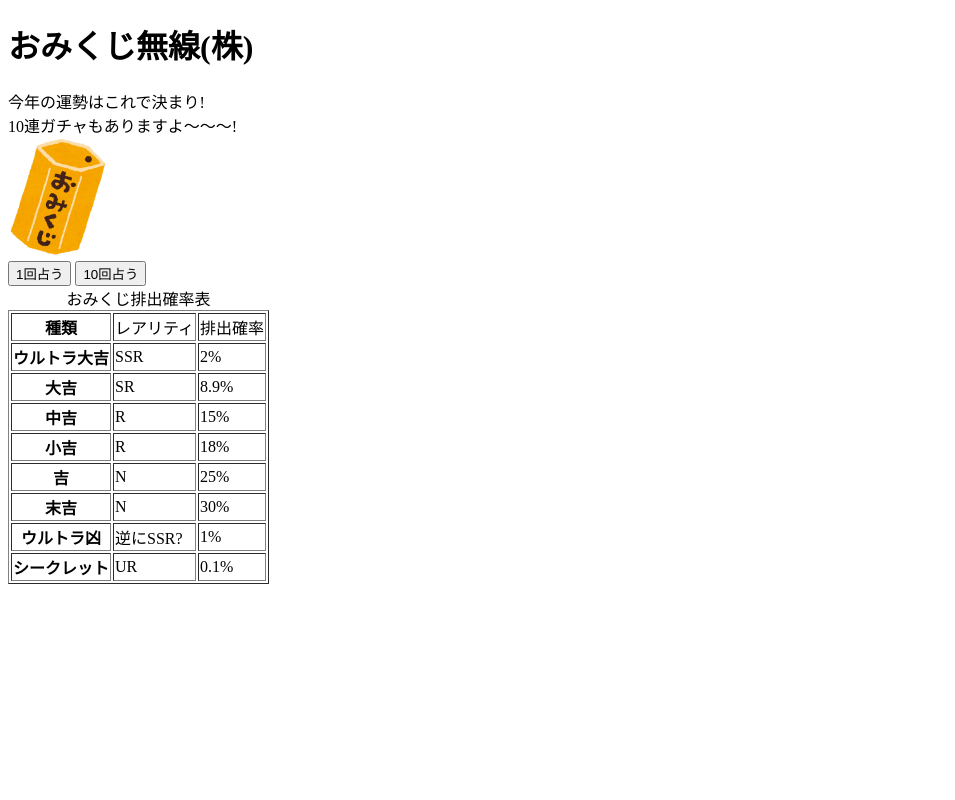
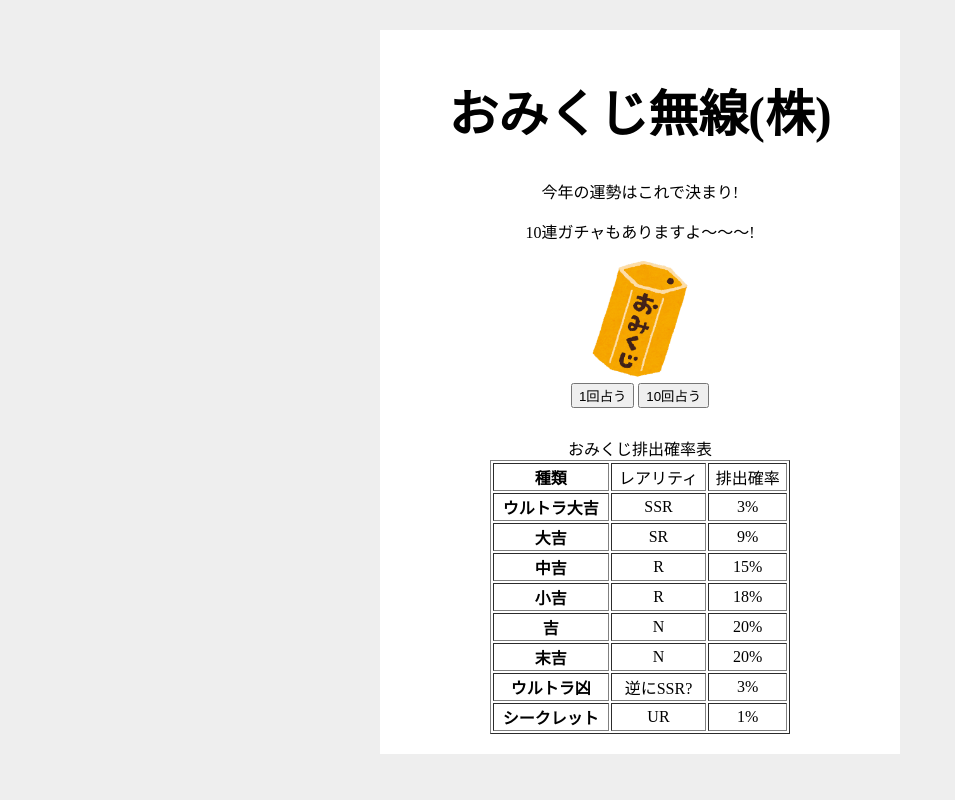
Before and after one commit to sio-sazanami/flask_omikuji, a Flask app: page / in a window 1280 px wide. Shown: the whole page, without its empty margins (0-955 px from the left). Run offline with Flask 2, Linux system fonts and the light colour scheme.

Commit message:
スタイルシートを導入

```diff
--- a/app.py
+++ b/app.py
@@ -4,16 +4,34 @@ import random
 app = Flask(__name__)
 
 omikuji = ["ウルトラ大吉","大吉","中吉","小吉","吉","末吉","ウルトラ凶","あけおめ!今年もよろしく!"]
-prob    = [0.02, 0.089, 0.15, 0.18, 0.25, 0.3, 0.01, 0.001]
+prob    = [0.03, 0.09, 0.15, 0.18, 0.20, 0.20, 0.03, 0.01]
+rarity_dic = {"ウルトラ大吉": "SSR",
+              "大吉": "SR",
+              "中吉": "R",
+              "小吉": "R",
+              "吉": "N",
+              "末吉": "N",
+              "ウルトラ凶": "逆にSSR?",
+              "あけおめ!今年もよろしく!": "UR"
+              }
+
+def rarity(results):
+    disp_li = [[0 for j in range(2)] for i in range(len(results))] #[くじ種，レア度]で格納するリスト
+    i=0
+    for result in results:
+        disp_li[i][0] = result
+        disp_li[i][1] = rarity_dic[result]
+        i+=1
+    return disp_li
 
 @app.route("/",methods=["POST","GET"])
 def uranai():
     if request.method == "POST":
         if request.form['send'] == "1回占う":
-            return render_template('index.html',result=random.choices(omikuji, weights=prob)[0])
+            return render_template('index.html',results=rarity(random.choices(omikuji, weights=prob)))
         if request.form['send'] == "10回占う":
-            return render_template('index.html',result=random.choices(omikuji, weights=prob, k=10))
+            return render_template('index.html',results=rarity(random.choices(omikuji, weights=prob, k=10)))
     return render_template('index.html')
 
 if __name__ == "__main__":
-    app.run()
+    app.run(debug=True)
--- /dev/null
+++ b/static/style.css
@@ -0,0 +1,19 @@
+body{
+    background: #eeeeee;
+    font-family: Meiryo;
+}
+div{
+    background: #ffffff;
+    width: 500px;
+    padding: 10px;
+    text-align: center;
+    margin: 30px auto;
+}
+table{
+    width: 300px;
+    text-align: center;
+    margin: 10px auto;
+}
+h1{
+    font-size: 50px;
+}
--- a/templates/index.html
+++ b/templates/index.html
@@ -4,17 +4,46 @@
         <meta charset="UTF-8">
         <meta name="viewport" content="width=device-width,initial-scale=1.0">
         <title>あけおめ2022おみくじ</title>
+        <link rel="stylesheet" href="{{url_for('static',filename='style.css')}}"/>
     </head>
     <body>
+        <div>
             <h1>おみくじ無線(株)</h1>
-        今年の運勢はこれで決まり!<br>
-        10連ガチャもありますよ～～～!<br>
+            <p>今年の運勢はこれで決まり!</p>
+            <p>10連ガチャもありますよ～～～!</p>
+
             <img src="./static/kujibako.png" width="100" height="120">
+
             <form action='/' method='POST'>
                 <input type='submit' name="send" value='1回占う'/>
                 <input type='submit' name="send" value='10回占う'/>
             </form>
+
+            {% if results != NULL %}
+                <table border=2>
+                </br>
+                    <tr><th>おみくじ結果</th><th>レア度</th></tr>
+                        {% for column in results: %}
+                            {% if column[1] == "SR"%}
+                                <tr><td>{{column[0]}}</td><td><font color="green"><b>{{column[1]}}</b></font></td></tr>
+
+                            {% elif column[1] == "SSR"%}
+                                <tr><td>{{column[0]}}</td><td><font color="red"><b>{{column[1]}}</b></font></td></tr>
+
+                            {% elif column[1] == "逆にSSR?"%}
+                                <tr><td>{{column[0]}}</td><td><font color="blue"><b>{{column[1]}}</b></font></td></tr>
+
+                            {% elif column[1] == "UR"%}
+                                <tr><td>{{column[0]}}</td><td><font color="darkorange"><b>{{column[1]}}</b></font></td></tr>
+
+                            {% else %}
+                                <tr><td>{{column[0]}}</td><td><b>{{column[1]}}</b></td><tr>
+                            {% endif %}
+                        {% endfor %}
+            {% endif %}
+
             <table border="1">
+            </br>
                 <caption>おみくじ排出確率表</caption>
                 <tr>
                     <th>種類</th>
@@ -24,12 +53,12 @@
                 <tr>
                     <th>ウルトラ大吉</th>
                     <td>SSR</td>
-                <td>2%</td>
+                    <td>3%</td>
                 </tr>
                 <tr>
                     <th>大吉</th>
                     <td>SR</td>
-                <td>8.9%</td>
+                    <td>9%</td>
                 </tr>
                 <tr>
                     <th>中吉</th>
@@ -44,24 +73,24 @@
                 <tr>
                     <th>吉</th>
                     <td>N</td>
-                <td>25%</td>
+                    <td>20%</td>
                 </tr>
                 <tr>
                     <th>末吉</th>
                     <td>N</td>
-                <td>30%</td>
+                    <td>20%</td>
                 </tr>
                 <tr>
                     <th>ウルトラ凶</th>
                     <td>逆にSSR?</td>
-                <td>1%</td>
+                    <td>3%</td>
                 </tr>
                 <tr>
                     <th>シークレット</th>
                     <td>UR</td>
-                <td>0.1%</td>
+                    <td>1%</td>
                 </tr>
             </table>
-        <h2>{{ result }}</h2>
+        </div>
     </body>
 </html>
```
Lines whose indentation alone changed are shown as unchanged.
